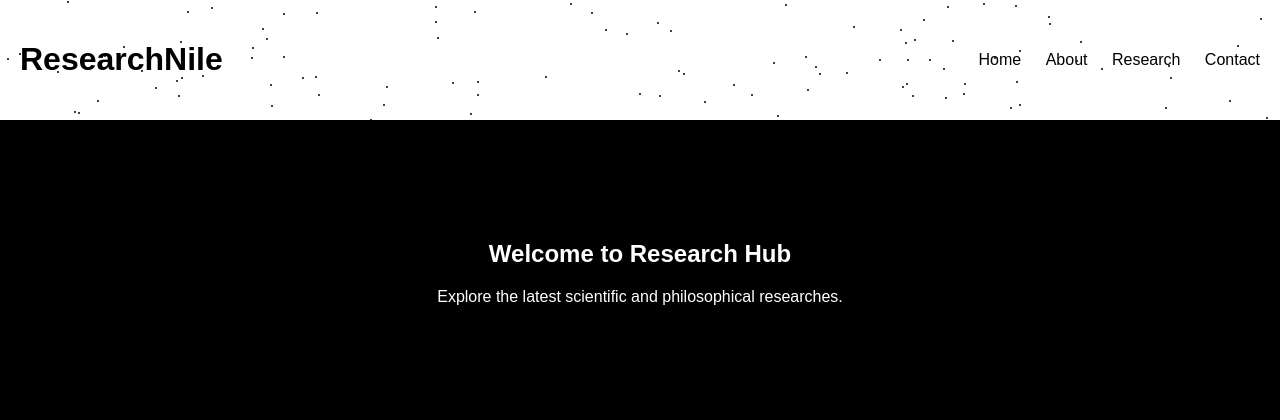
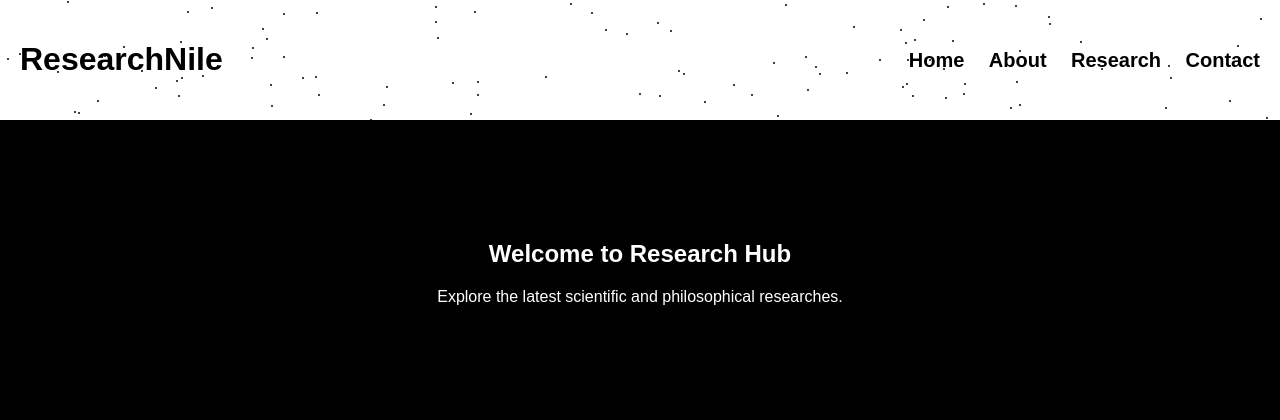
Before and after one commit to egypt002hisham/ResearchNile, a Flask app: page /Research in a window 1280 px wide. Shown: the top 420 px of the page. Run offline with Flask 3, Linux system fonts and the light colour scheme.

Commit message:
create .env file and change design nav

```diff
--- a/main.py
+++ b/main.py
@@ -1,6 +1,18 @@
-from flask import Flask, render_template
+from flask import Flask, jsonify, redirect, render_template, request, session, url_for ,flash
+from flask_sqlalchemy import SQLAlchemy
+from flask_session import Session
+from datetime import timedelta
+import os
+
 
 app = Flask(__name__)
+app.secret_key = os.environ.get('SECRET_KEY', 'a_random_secret_key')
+app.config['SESSION_TYPE'] = 'filesystem'
+app.config['MAX_CONTENT_LENGTH'] = 16 * 1024 * 1024  # 16 MB
+app.config['SESSION_COOKIE_HTTPONLY'] = True  # Prevents JavaScript from accessing session cookies
+app.config['SESSION_COOKIE_SAMESITE'] = 'Lax'  # Helps protect against CSRF attacks
+app.config['PERMANENT_SESSION_LIFETIME'] = timedelta(days=365)
+
 
 @app.route('/')
 def index():
--- a/static/CSS/research.css
+++ b/static/CSS/research.css
@@ -28,7 +28,34 @@ nav ul li {
 nav ul li a {
   color: black;
   text-decoration: none;
+
 }
+
+a {
+  box-shadow: inset 0 0 0 0 #54b3d6;
+  color: #54b3d6;
+  padding: 0 .25rem;
+  margin: 0 -.25rem;
+  transition: color .3s ease-in-out, box-shadow .3s ease-in-out;
+}
+a:hover {
+  color: #fff;
+  box-shadow: inset 200px 0 0 0 black;;
+}
+
+/* Presentational styles */
+a {
+  color: #54b3d6;
+  font-family: 'Poppins', sans-serif;
+  font-size: 20px;
+  font-weight: 700;
+  line-height: 1.5;
+  text-decoration: none;
+}
+
+
+
+
 
 .hero {
   background-color: #000;
--- a/templates/Research.html
+++ b/templates/Research.html
@@ -9,7 +9,7 @@
 </head>
   <body>
       <header>
-          <h1 style='color:black;'> ResearchNile</h1>
+          <h1 style='color:black;'>ResearchNile</h1>
           <nav>
               <ul>
                   <li><a href="#">Home</a></li>
```
Also changed, not shown: 1 other file.
